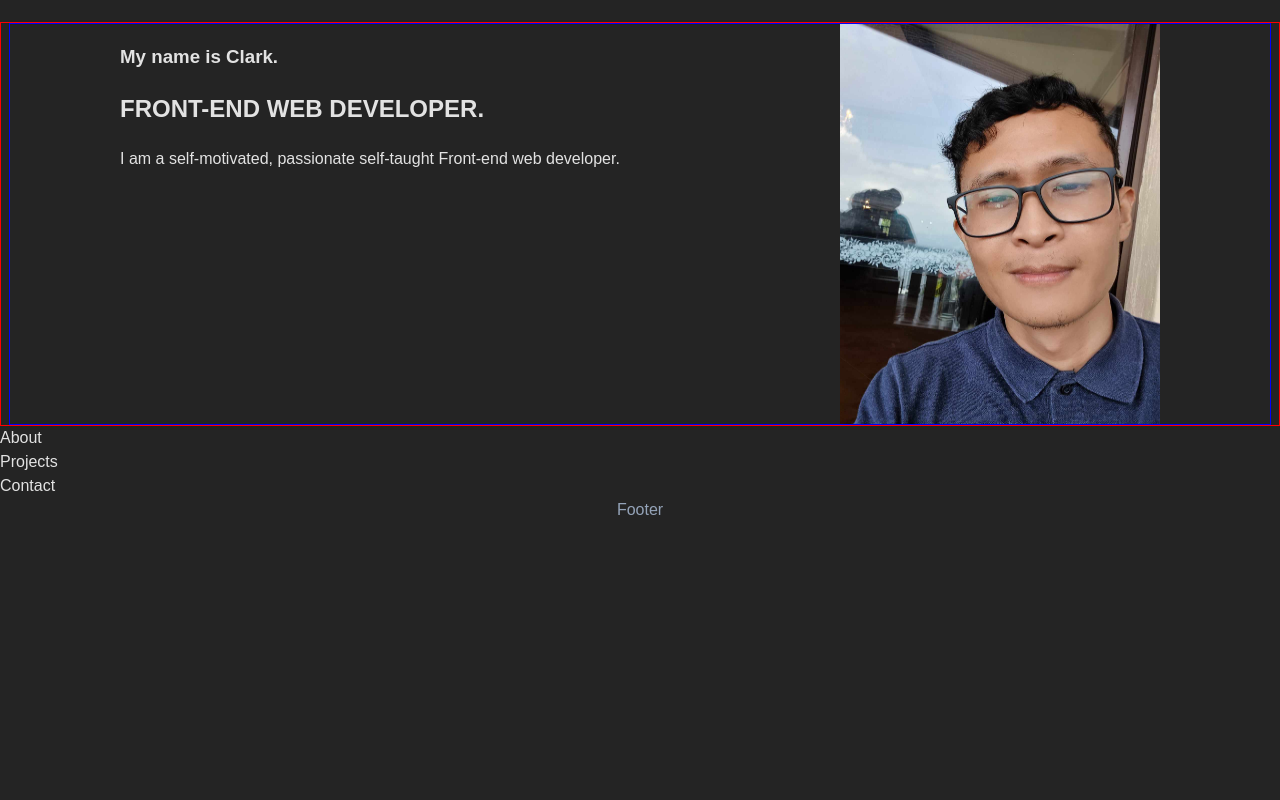
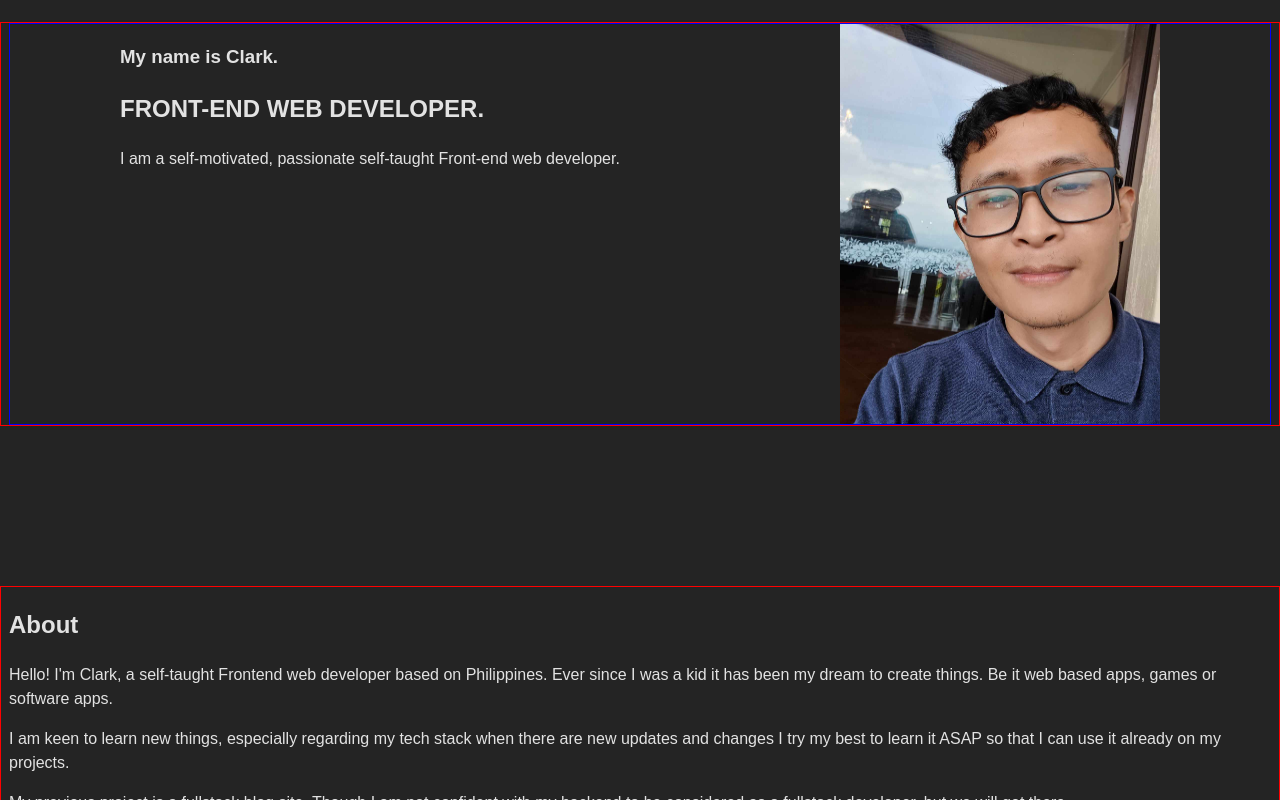
Before and after one commit to J0hnux/react-portfolio, a React (Vite) app: page / in a window 1280 px wide. Shown: the part 300-1100 px from the top of the page. Before the commit the page ends 822 px from the top, so only its background shows below. Built offline with nearby package versions, Linux system fonts and the light colour scheme.

Commit message:
Structured the markup

```diff
--- a/src/components/About.jsx
+++ b/src/components/About.jsx
@@ -1,5 +1,41 @@
 const About = () => {
-  return <section>About</section>;
+  return (
+    <section className="about container section">
+      <div className="about__left">
+        <h1>About</h1>
+        <div className="about__box">
+          <p>
+            Hello! I'm Clark, a self-taught <span>Frontend</span> web developer
+            based on Philippines. Ever since I was a kid it has been my dream to
+            create things. Be it web based apps, games or software apps.
+          </p>
+          <p>
+            I am keen to learn new things, especially regarding my tech stack
+            when there are new updates and changes I try my best to learn it
+            ASAP so that I can use it already on my projects.
+          </p>
+          <p>
+            My previous project is a fullstack blog site. Though I am not
+            confident with my backend to be considered as a fullstack developer,
+            but we will get there.
+          </p>
+        </div>
+        <div className="tech__stack">
+          <h3>Technologies</h3>
+          <ul>
+            <li>HTML</li>
+            <li>CSS</li>
+            <li>JavaScript (ES6+)</li>
+            <li>ReactJS</li>
+            <li>NextJS</li>
+            <li>TailwindCSS</li>
+            <li>SASS</li>
+          </ul>
+        </div>
+      </div>
+      <img src="/my-pic2.jpeg" alt="" />
+    </section>
+  );
 };
 
 export default About;
```
